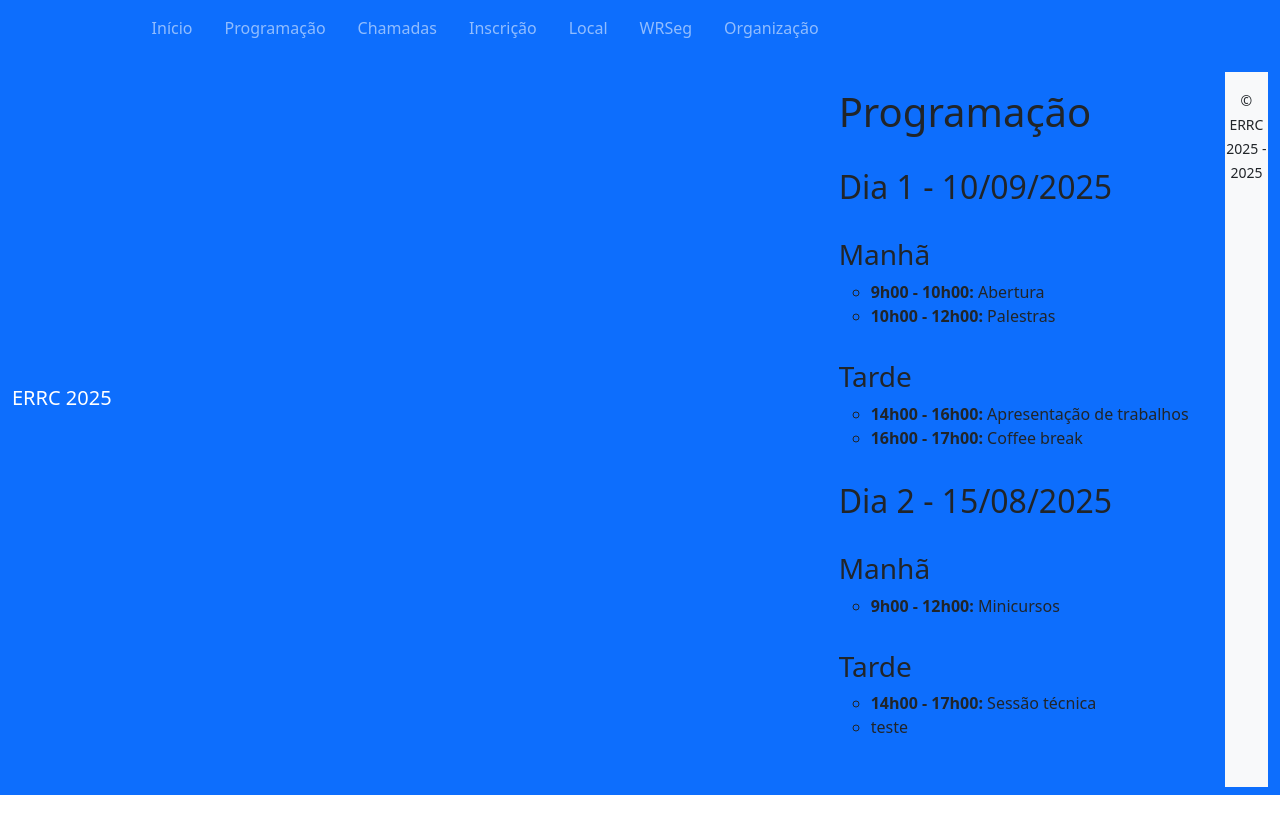
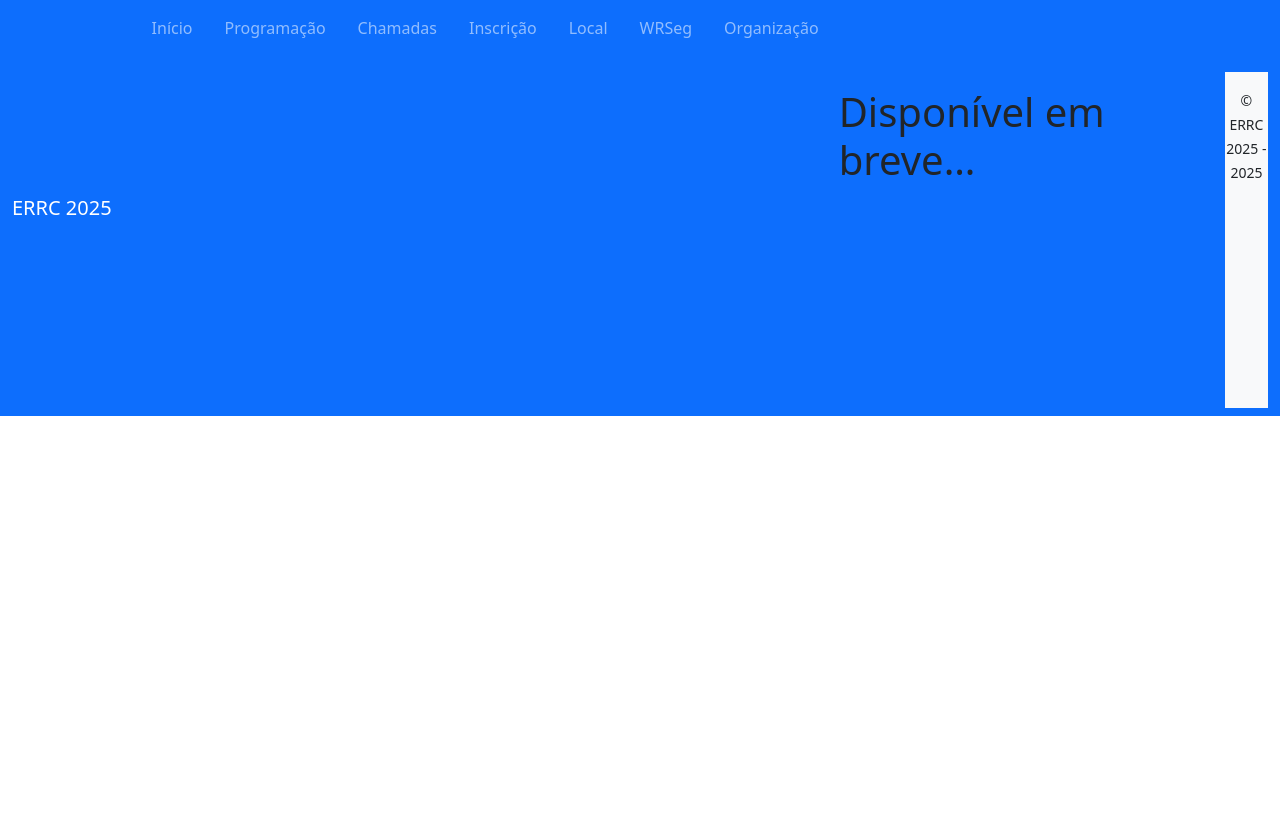
Before and after one commit to crrc-rs/errc2025, a Jekyll site: the page built from programacao.md, in a window 1280 px wide. Shown: the top 834 px of the page. Built offline with Jekyll 4.4.1, drawn with Linux system fonts in a browser that asks for light colours; grey boxes are pictures that could not be loaded.

Commit message:
Update programacao.md

```diff
--- a/programacao.md
+++ b/programacao.md
@@ -4,23 +4,4 @@ title: Programação
 permalink: /programacao/
 ---
 
-# Programação
-
-## Dia 1 - 10/09/2025
-
-### Manhã
-- **9h00 - 10h00:** Abertura
-- **10h00 - 12h00:** Palestras
-
-### Tarde
-- **14h00 - 16h00:** Apresentação de trabalhos
-- **16h00 - 17h00:** Coffee break
-
-## Dia 2 - 15/08/2025
-
-### Manhã
-- **9h00 - 12h00:** Minicursos
-
-### Tarde
-- **14h00 - 17h00:** Sessão técnica
-- teste
+# Disponível em breve...
```
